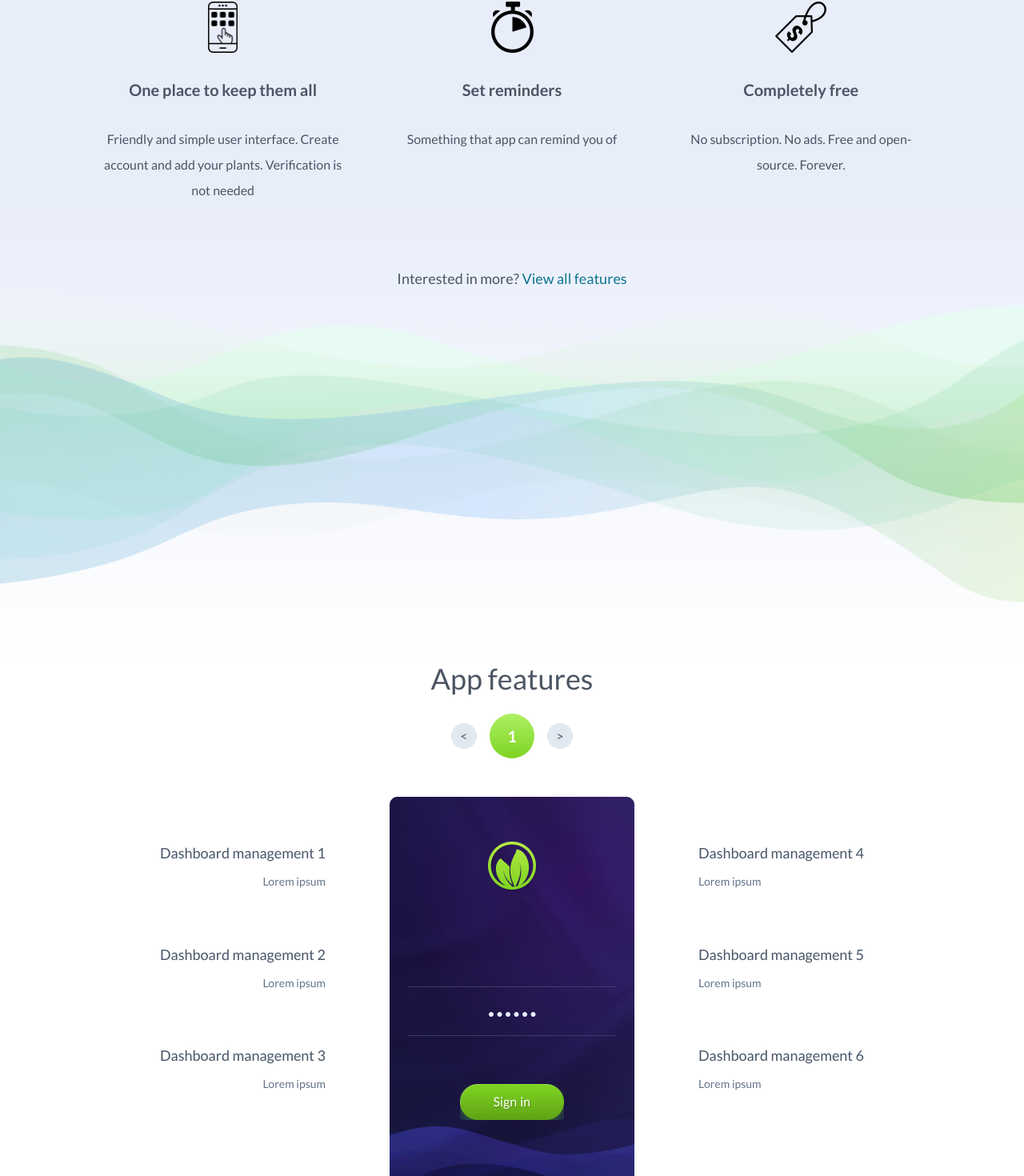
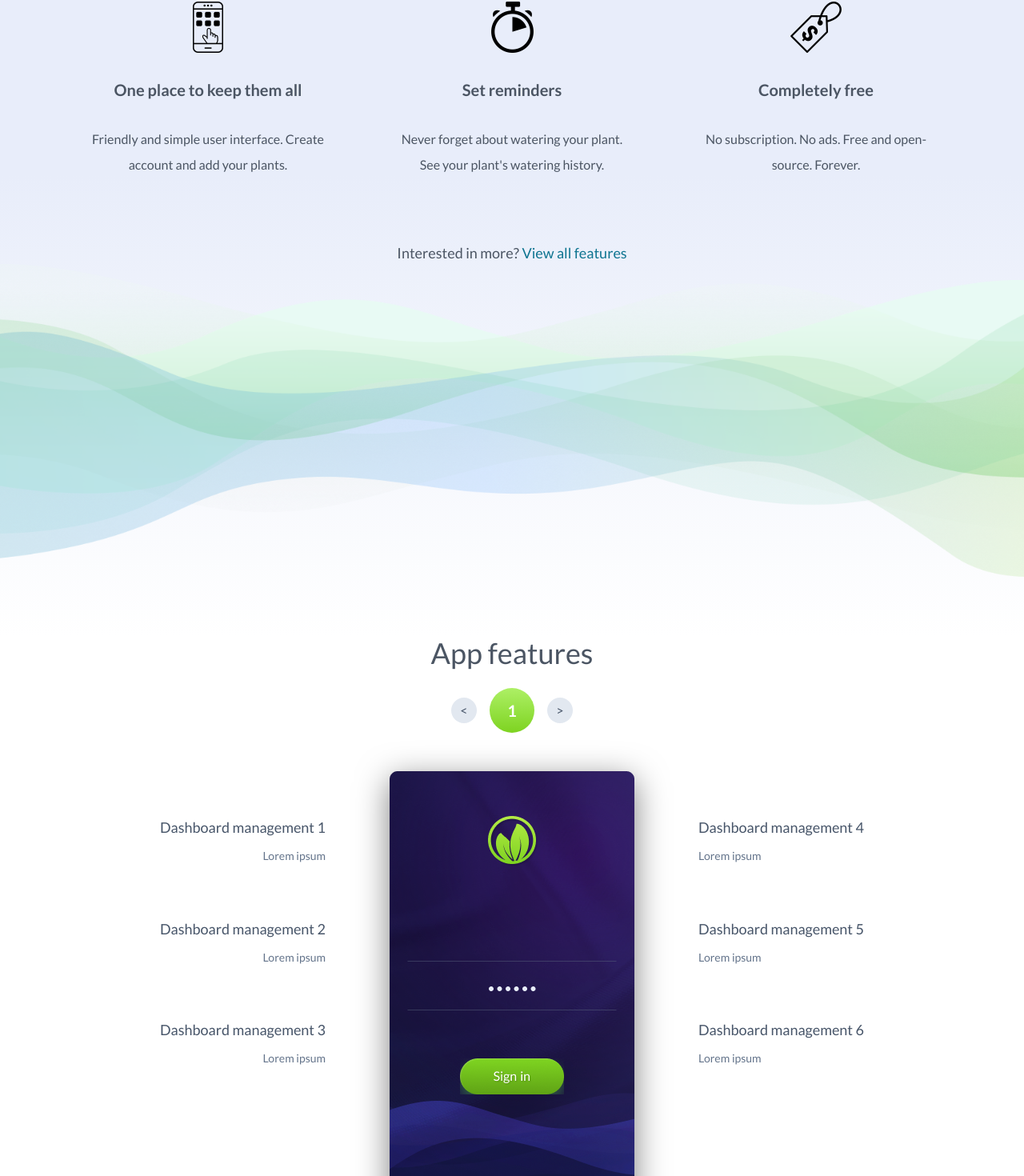
Before and after one commit to benmotyka/my-plants_front, a Vue app: page / in a window 1280 px wide. Shown: the part 1158-2628 px from the top of the page at 80% size. Built offline with nearby package versions, Linux system fonts and the light colour scheme; a web font is replaced by a local one.

Commit message:
very small front adjustments

```diff
--- a/src/components/molecules/Subfooter.vue
+++ b/src/components/molecules/Subfooter.vue
@@ -1,6 +1,6 @@
 <script setup lang="ts">
 
-const footerSections = [
+// const footerSections = [
     // [{
     //     text: 'My plants'
     // }],
@@ -13,18 +13,19 @@ const footerSections = [
     //     link: 'https://play.google.com/store/games?hl=en&gl=US'
     // }
     // ]
-]
+// ]
+
 </script>
 
 <template>
     <footer class="w-full h-20 lg:h-14 bg-[#0007] mt-auto flex justify-center">
         <div class="h-full w-full flex justify-between px-10 sm:px-20 xl:px-60">
-            <div v-for="section in footerSections" class="flex gap-x-10">
+            <!-- <div v-for="section in footerSections" class="flex gap-x-10">
                 <p v-for="items in section"
                     class="flex items-center text-slate-200 cursor-pointer hover:text-slate-100 transition duration-150 ease-out ">
                     {{ items.text }}
                 </p>
-            </div>
+            </div> -->
         </div>
     </footer>
 </template>
--- a/src/components/organisms/About.vue
+++ b/src/components/organisms/About.vue
@@ -11,12 +11,12 @@ const itemsAnimationDelay = 300
 const itemsData: AboutItem[] = [
   {
     header: 'One place to keep them all',
-    description: 'Friendly and simple user interface. Create account and add your plants. Verification is not needed',
+    description: 'Friendly and simple user interface. Create account and add your plants.',
     imgSrc: '/about/mobile-app.png'
   },
   {
     header: 'Set reminders',
-    description: 'Something that app can remind you of',
+    description: 'Never forget about watering your plant. See your plant\'s watering history.',
     imgSrc: '/about/reminder.png'
   },
   {
--- a/src/components/organisms/AppFeatures.vue
+++ b/src/components/organisms/AppFeatures.vue
@@ -83,7 +83,7 @@ const handleCounter = (newCounter: number) => {
         <AppFeaturesCounter :counter="slideIndex" @changeCounter="(newCounter) => handleCounter(newCounter)" />
         <main class="grid grid-cols-1 sm:grid-cols-[1fr_max-content_1fr] relative w-full mt-12 lg:gap-x-20 gap-x-6 ">
             <AppFeaturesList :items="itemsData[slideIndex].itemsLeft" align="right" />
-            <img src="/appFeatures/screenshot_1.png" class="z-[2] mx-auto" />
+            <img :src="itemsData[slideIndex].imgSrc" class="z-[2] mx-auto drop-shadow-[0_10px_20px_rgba(0,0,0,0.5)]" />
             <AppFeaturesList :items="itemsData[slideIndex].itemsRight" align="left" />
             <img src="/appFeatures/screenshot_effect.png"
                 class="absolute -bottom-64 w-full min-h-[250px] object-cover" />
```
Also changed, not shown: public/appFeatures/screenshot_2.png (added), public/icon.png.
